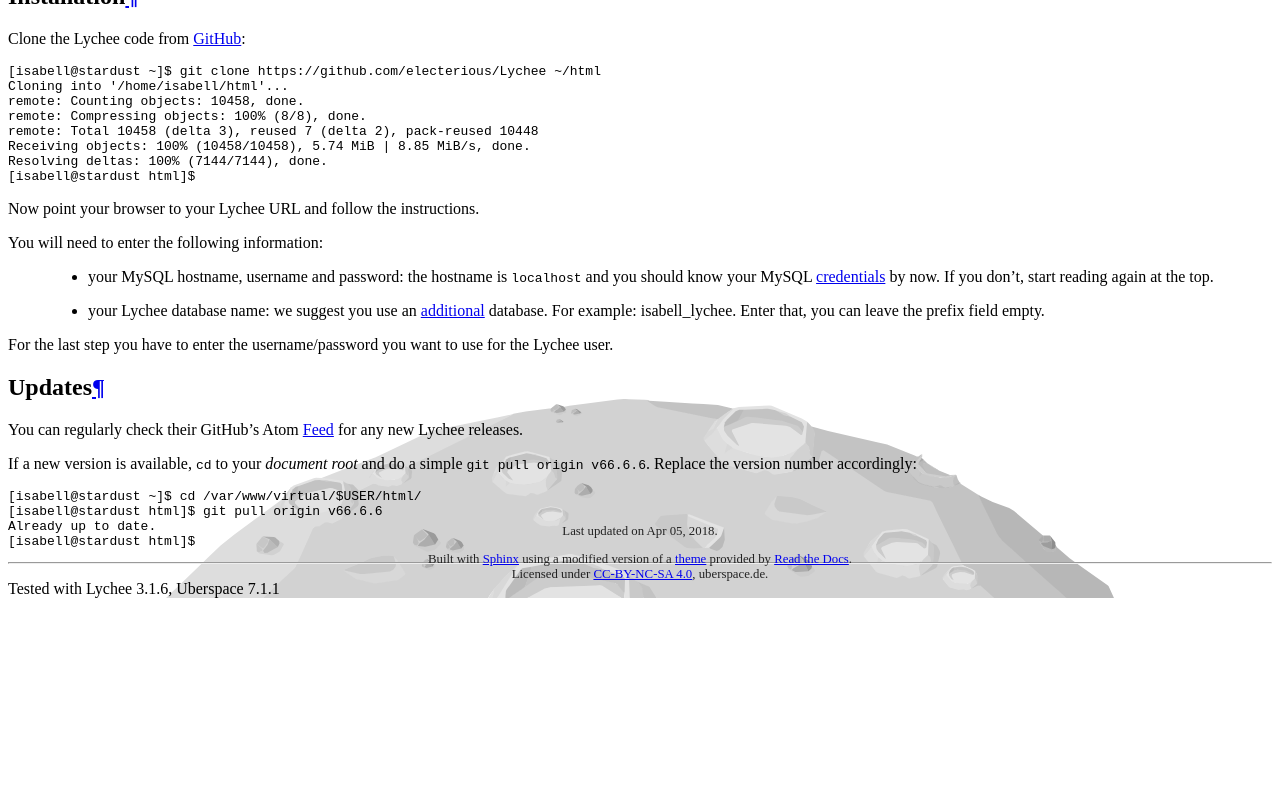
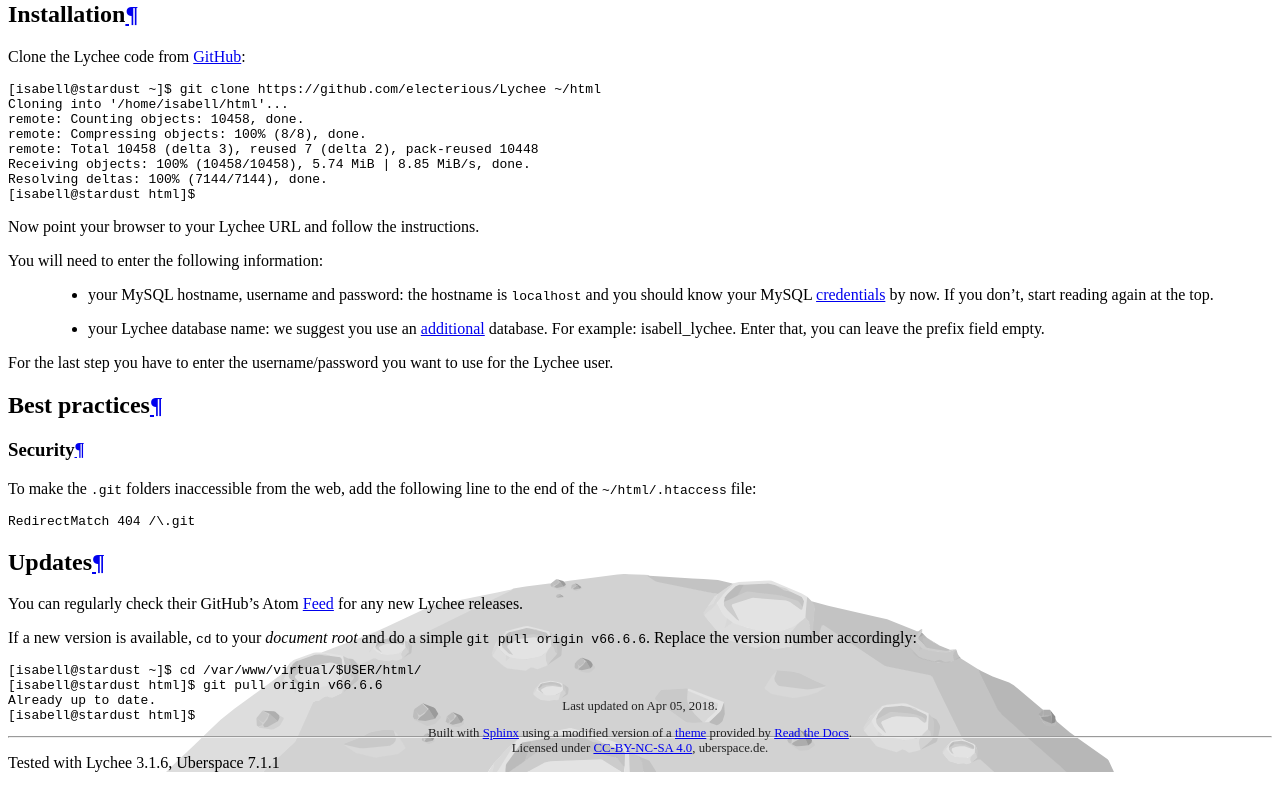
Before and after one commit to Uberspace/lab, a Sphinx documentation site: the page built from source/guide_lychee.rst, in a window 1280 px wide and 900 px high, scrolled down 1395 px. Shown: the top 811 px of the window. Built offline with Sphinx 7.4.7 and the Read the Docs theme 2.0.0, drawn with Linux system fonts in a browser that asks for light colours; before the commit the page ends 2121 px from its top, so only the background shows below that.

Commit message:
lychee - security, make .git stuff inaccessible

```diff
--- a/source/guide_lychee.rst
+++ b/source/guide_lychee.rst
@@ -61,6 +61,18 @@
 
 For the last step you have to enter the username/password you want to use for the Lychee user.
 
+Best practices
+==============
+
+Security
+--------
+
+To make the ``.git`` folders inaccessible from the web, add the following line to the end of the ``~/html/.htaccess`` file:
+
+::
+
+  RedirectMatch 404 /\.git
+
 Updates
 =======
 
```
